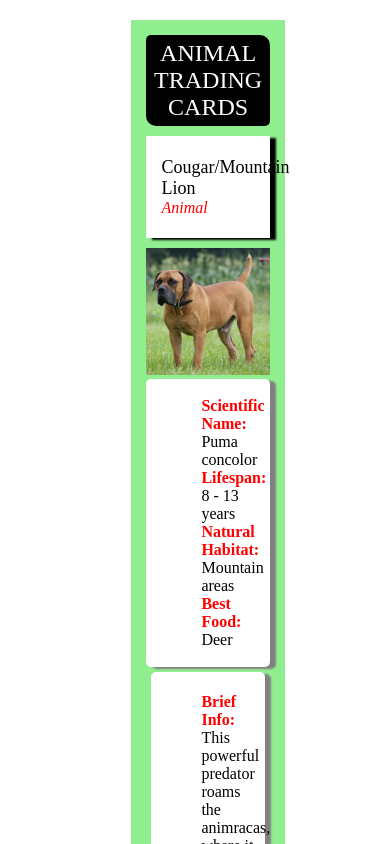
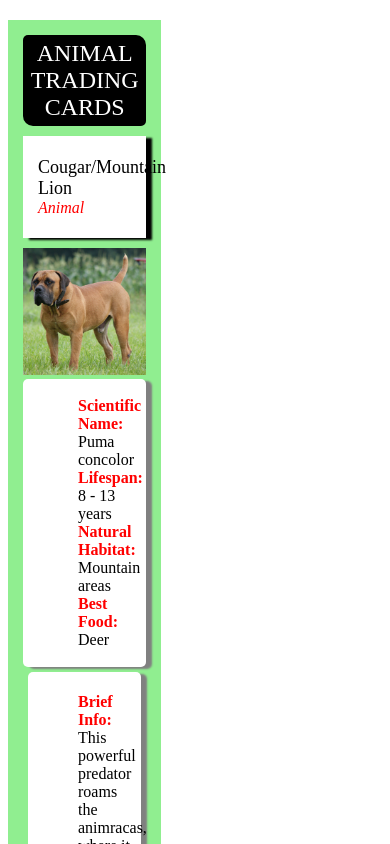
Before and after one commit to Concaty/Trading-Cards, a plain HTML site: page index.html in a window 390 px wide. Shown: the top 844 px of the page. Drawn offline with Linux system fonts and the light colour scheme.

Commit message:
Added media query

```diff
--- a/Style.css
+++ b/Style.css
@@ -67,3 +67,9 @@ footer{
 	text-align: center;
 	padding: 10px;
 }
+@media only screen and (max-width: 600px){
+	.main{
+		margin-left: 0px;
+		margin-right: 0px;
+	}
+}
```
